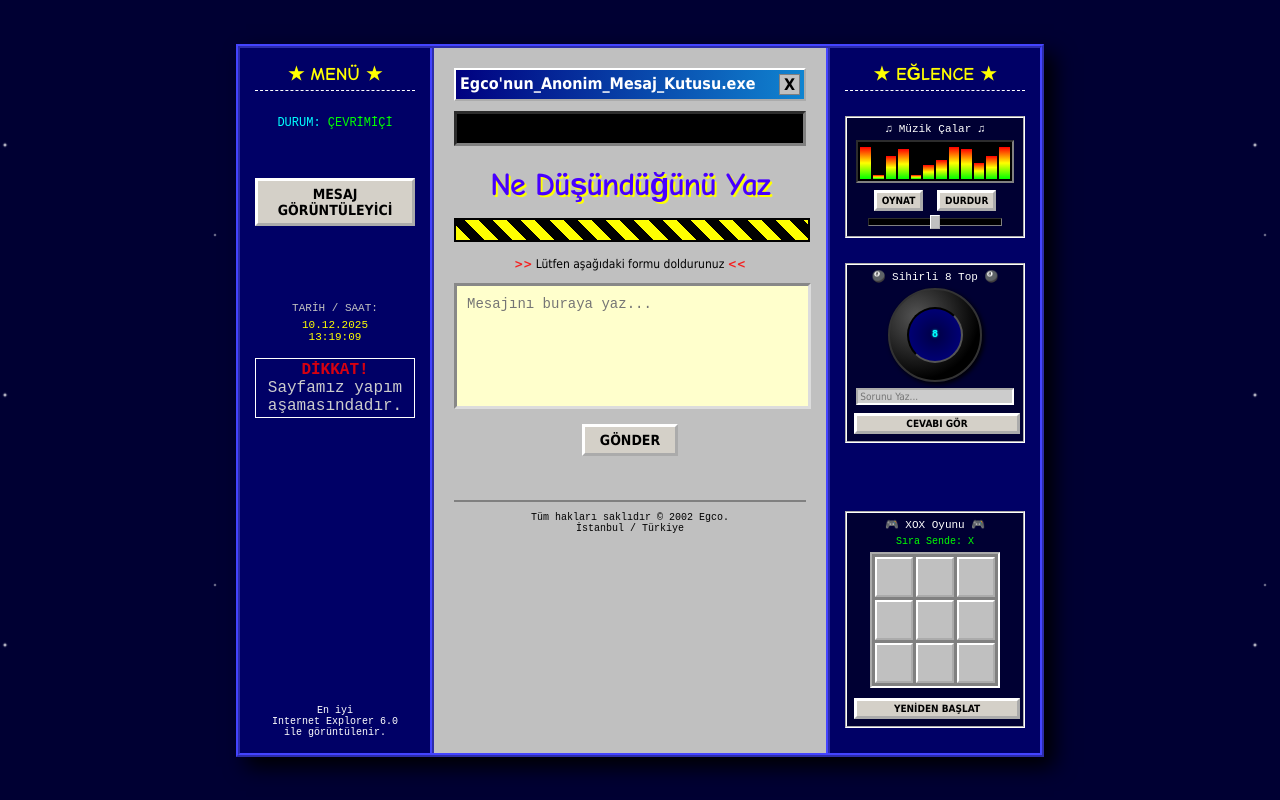
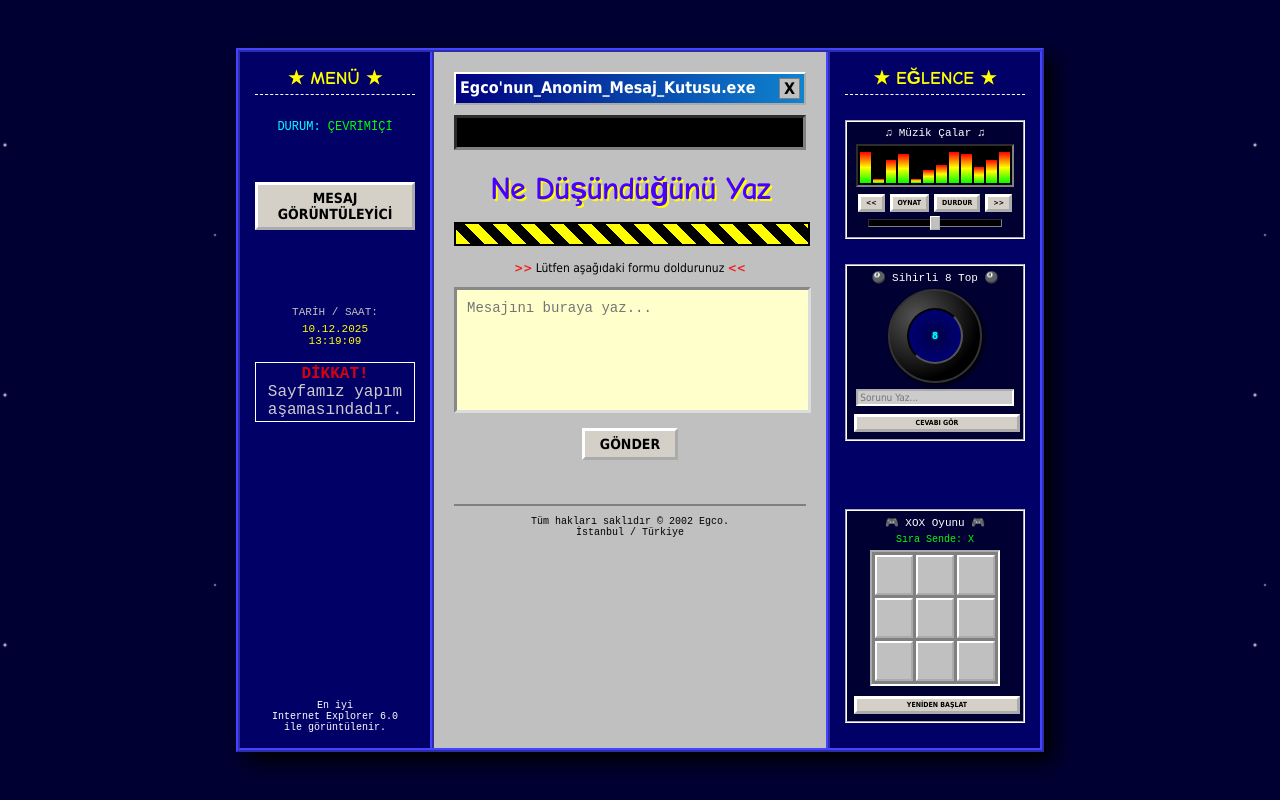
Before and after one commit to Egco2811/anonim-mesaj, a plain HTML site: page index.html in a window 1280 px wide. Both pictures are taken after a click on the button "OYNAT". Drawn offline with nearby package versions, Linux system fonts and the light colour scheme.

Commit message:
add more songs

```diff
--- a/index.html
+++ b/index.html
@@ -109,11 +109,13 @@
                 </div>
 
                 <audio id="bgMusic" loop preload="none">
-                    <source src="music.mp3" type="audio/mp3">
+                    <source src="tarkan_simarik.mp3" type="audio/mp3">
                 </audio>
-                <div style="margin-top: 5px;">
+                <div style="margin-top: 5px; display: flex; justify-content: center; gap: 1px;">
+                    <button class="music-btn" onclick="changeTrack(-1)" title="Önceki">&lt;&lt;</button>
                     <button class="music-btn" id="playBtn" onclick="toggleMusic(true)">OYNAT</button>
                     <button class="music-btn" id="pauseBtn" onclick="toggleMusic(false)">DURDUR</button>
+                    <button class="music-btn" onclick="changeTrack(1)" title="Sonraki">&gt;&gt;</button>
                 </div>
                 <div style="text-align: center;">
                     <input type="range" id="volumeSlider" class="retro-slider" min="0" max="1" step="0.1" value="0.5">
--- a/scripts/audio.js
+++ b/scripts/audio.js
@@ -1,22 +1,62 @@
-document.getElementById('volumeSlider').addEventListener('input', function(e) {
+const playlist = [
+    "tarkan_simarik.mp3",
+    "ninja_tuna.mp3",
+];
+
+let currentTrackIndex = 0;
 const audio = document.getElementById('bgMusic');
+const bars = document.querySelectorAll('.v-bar');
+
+if(audio) {
+    audio.volume = 0.5;
+
+    audio.addEventListener('ended', function() {
+        changeTrack(1);
+    });
+}
+
+const volumeSlider = document.getElementById('volumeSlider');
+if (volumeSlider) {
+    volumeSlider.addEventListener('input', function(e) {
         if(audio) {
             audio.volume = e.target.value;
         }
     });
+}
 
 function toggleMusic(play) {
-    const audio = document.getElementById('bgMusic');
-    const bars = document.querySelectorAll('.v-bar');
+    if (!audio) return;
 
     if (play) {
-        audio.play().then(() => {
+        if (!audio.getAttribute('src')) {
+            audio.src = playlist[currentTrackIndex];
+        }
+
+        const playPromise = audio.play();
+
+        if (playPromise !== undefined) {
+            playPromise.then(() => {
                 bars.forEach(bar => bar.classList.add('animating'));
             }).catch(err => {
-            console.log("Audio play failed:", err);
+                console.log("Audio play failed (interaction required):", err);
             });
+        }
     } else {
         audio.pause();
         bars.forEach(bar => bar.classList.remove('animating'));
     }
 }
+
+function changeTrack(direction) {
+    if (!audio) return;
+    currentTrackIndex += direction;
+    if (currentTrackIndex >= playlist.length) {
+        currentTrackIndex = 0;
+    } else if (currentTrackIndex < 0) {
+        currentTrackIndex = playlist.length - 1;
+    }
+    audio.src = playlist[currentTrackIndex];
+    toggleMusic(true);
+
+    console.log("Now Playing: " + playlist[currentTrackIndex]);
+}
--- a/style.css
+++ b/style.css
@@ -161,7 +161,7 @@ h1 {
 }
 
 .music-btn {
-    font-size: 10px;
+    font-size: 7px;
     padding: 2px 5px;
     margin: 2px;
 }
```
Also changed, not shown: 3 other files. Lines whose indentation alone changed are shown as unchanged.
